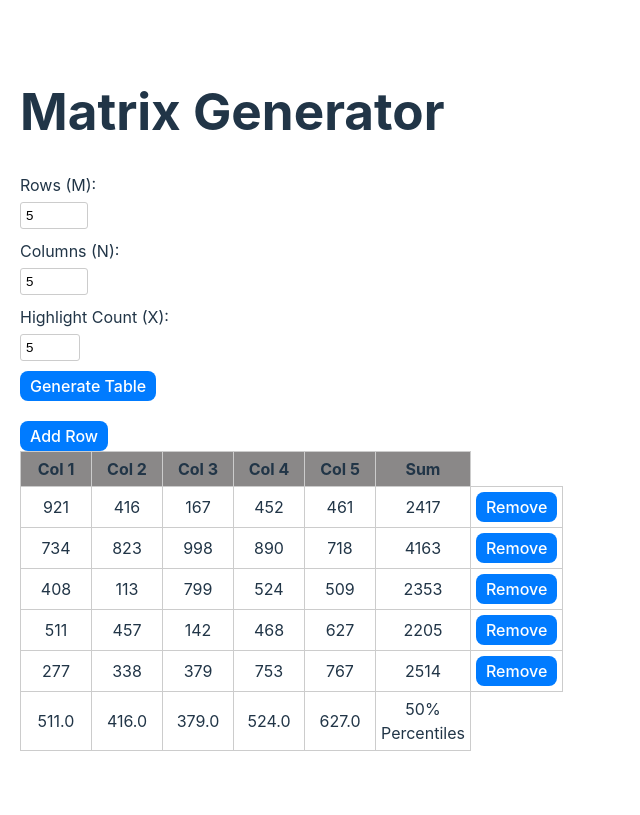
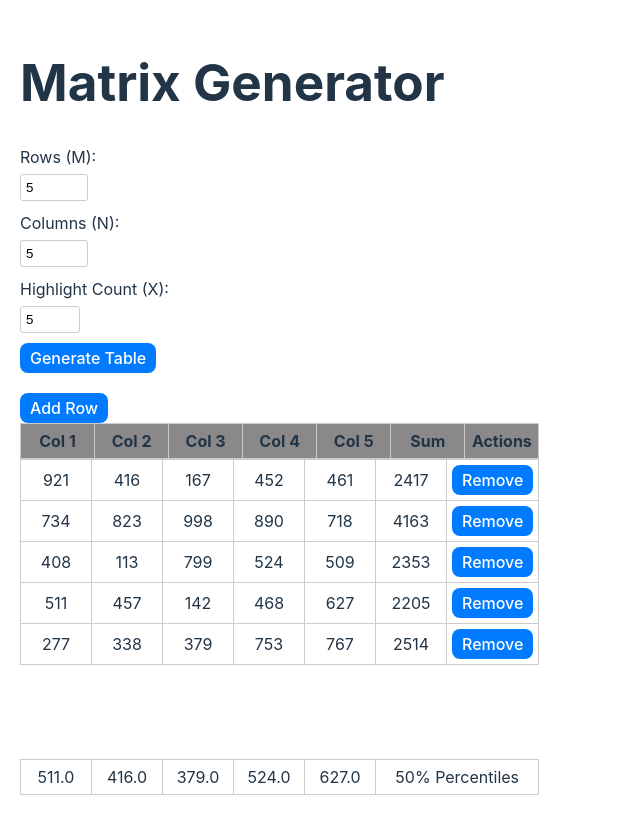
Before and after one commit to Maxwelllife/Matrix, a React (Vite) app: page / in a window 1280 px wide. Shown: the whole page, without its empty margins (0-640 px from the left). Built offline with nearby package versions, Linux system fonts and the light colour scheme.

Commit message:
fixed footer, add virtualization

```diff
--- a/package.json
+++ b/package.json
@@ -18,7 +18,6 @@
     "@eslint/js": "^9.17.0",
     "@types/react": "^18.3.18",
     "@types/react-dom": "^18.3.5",
-    "@types/react-window": "^1.8.8",
     "@vitejs/plugin-react": "^4.3.4",
     "eslint": "^9.17.0",
     "eslint-plugin-react-hooks": "^5.0.0",
--- a/src/entities/matrix/ui/MatrixTable.tsx
+++ b/src/entities/matrix/ui/MatrixTable.tsx
@@ -1,38 +1,69 @@
 import { useMatrix } from '@/app/providers/MatrixProvider';
 import TableRow from '@/entities/matrix/ui/TableRow';
+import { useRef } from 'react';
+import { useVirtualizer } from '@tanstack/react-virtual';
 import './MatrixTable.module.css';
 
 const MatrixTable: React.FC = () => {
-    const { matrix, rowSums, columnPercentiles, addRow, removeRow } = useMatrix();
+    const { matrix, rowSums, columnPercentiles, removeRow } = useMatrix();
+    const parentRef = useRef<HTMLDivElement>(null);
+
+    // Virtualization setup
+    const rowVirtualizer = useVirtualizer({
+        count: matrix.length,
+        overscan: 5,
+        getScrollElement: () => parentRef.current,
+        estimateSize: () => 35,  // Adjust this value if needed
+    });
+
+    console.log('Virtualized rows:', rowVirtualizer.getVirtualItems());
 
     return (
-        <table className="">
+        <div className="matrix-container">
+            <table className="matrix-table">
                 <thead>
                 <tr>
                     {matrix[0].map((_, colIndex) => (
                         <th key={colIndex}>Col {colIndex + 1}</th>
                     ))}
                     <th>Sum</th>
+                    <th>Actions</th>
                 </tr>
                 </thead>
+            </table>
+
+            <div ref={parentRef} className="matrix-scroll-container" style={{ height: '300px', overflow: 'auto' }}>
+                <table className="matrix-table">
                     <tbody>
-            {matrix.map((row, rowIndex) => (
+                    {rowVirtualizer.getVirtualItems().map((virtualRow) => {
+                        const rowIndex = virtualRow.index;
+                        console.log(`Rendering row: ${rowIndex}`);
+                        return (
                             <TableRow
                                 key={rowIndex}
-                    row={row}
+                                row={matrix[rowIndex]}
                                 rowIndex={rowIndex}
                                 sum={rowSums[rowIndex]}
                                 onRemove={() => removeRow(rowIndex)}
                             />
-            ))}
+                        );
+                    })}
+                    </tbody>
+                </table>
+            </div>
+
+            <table className="matrix-table">
+                <tfoot>
                 <tr>
                     {columnPercentiles.map((percentile, colIndex) => (
                         <td key={colIndex}>{percentile.toFixed(1)}</td>
                     ))}
-                <td>50% Percentiles</td>
+                    <td colSpan={2}>50% Percentiles</td>
                 </tr>
-            </tbody>
+                </tfoot>
             </table>
+        </div>
     );
 };
+
 export default MatrixTable;
```
Also changed, not shown: 1 other file (tests, documents, lock files or other folders). Lines whose indentation alone changed are shown as unchanged.
